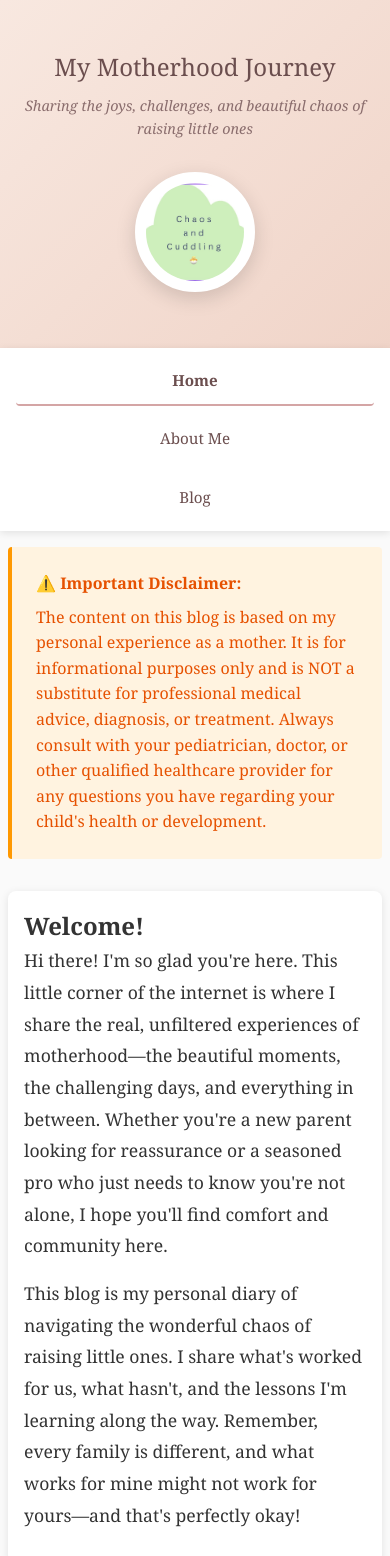
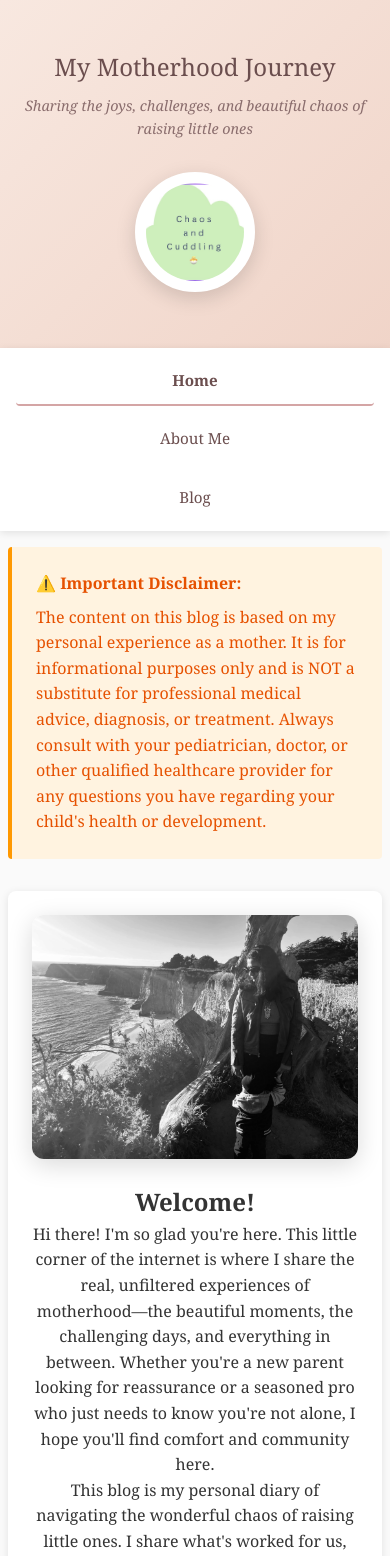
Before and after one commit to skhare2929/motherhood-blog, a React (Create React App) app: page / in a window 390 px wide. Shown: the top 1556 px of the page. Built offline with nearby package versions, Linux system fonts and the light colour scheme; the HTML template or start-up script is replaced by a standard one.

Commit message:
Image capability for profile pic

```diff
--- a/src/App.css
+++ b/src/App.css
@@ -140,6 +140,57 @@
   margin-bottom: 2rem;
   border-radius: 8px;
   box-shadow: 0 2px 8px rgba(0, 0, 0, 0.1);
+}
+
+/* ===== HERO SECTION ===== */
+.hero-section {
+  display: flex;
+  align-items: center;
+  gap: 2.5rem;
+  background: white;
+  padding: 2.5rem;
+  margin-bottom: 2rem;
+  border-radius: 8px;
+  box-shadow: 0 2px 8px rgba(0, 0, 0, 0.1);
+}
+
+.hero-photo-wrapper {
+  flex: 1;
+  min-width: 0;
+}
+
+.hero-profile-photo {
+  width: 100%;
+  aspect-ratio: 4 / 5;
+  object-fit: cover;
+  object-position: center top;
+  border-radius: 12px;
+  box-shadow: 0 6px 24px rgba(0, 0, 0, 0.15);
+  display: block;
+  max-height: 480px;
+}
+
+.hero-text {
+  flex: 1;
+  min-width: 0;
+}
+
+@media (max-width: 600px) {
+  .hero-section {
+    flex-direction: column;
+    text-align: center;
+    padding: 1.5rem;
+    gap: 1.5rem;
+  }
+
+  .hero-photo-wrapper {
+    width: 100%;
+  }
+
+  .hero-profile-photo {
+    aspect-ratio: 4 / 3;
+    max-height: 280px;
+  }
 }
 
 .content-section h2 {
--- a/src/components/pages/HomePage.js
+++ b/src/components/pages/HomePage.js
@@ -3,6 +3,7 @@ import DisclaimerBanner from '../common/DisclaimerBanner';
 import usePageSEO from '../../hooks/usePageSEO';
 import { pageSEO } from '../../utils/seoConfig';
 import homeContent from '../../content/home.md';
+import profilePhoto from '../../assets/images/profile-photo.webp';
 
 const HomePage = ({ setCurrentPage }) => {
   usePageSEO(pageSEO.home.title, pageSEO.home.description);
@@ -18,8 +19,13 @@ const HomePage = ({ setCurrentPage }) => {
     <div className="page">
       <DisclaimerBanner />
 
-      <section className="content-section">
-        <ReactMarkdown>{homeContent}</ReactMarkdown>
+      <section className="hero-section">
+        <div className="hero-photo-wrapper">
+          <img src={profilePhoto} alt="Profile" className="hero-profile-photo" />
+        </div>
+        <div className="hero-text">
+          <ReactMarkdown>{homeContent}</ReactMarkdown>
+        </div>
       </section>
 
       <section className="content-section">
```
Also changed, not shown: src/assets/images/profile-photo.webp (added).
